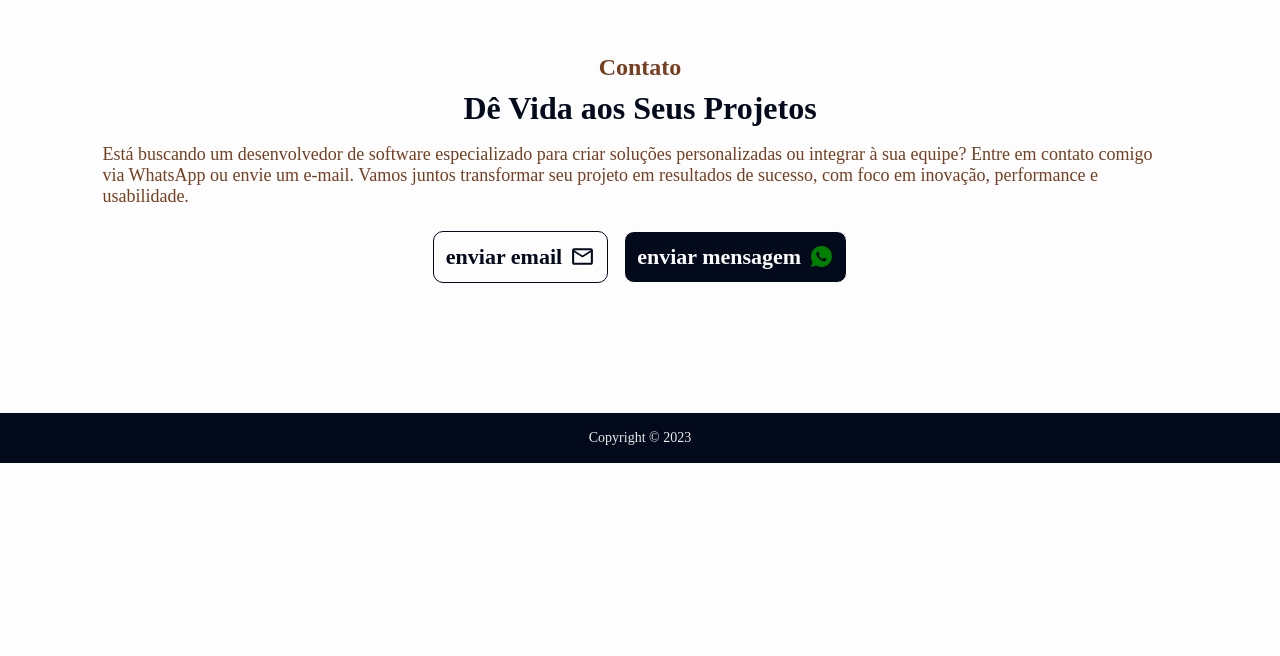
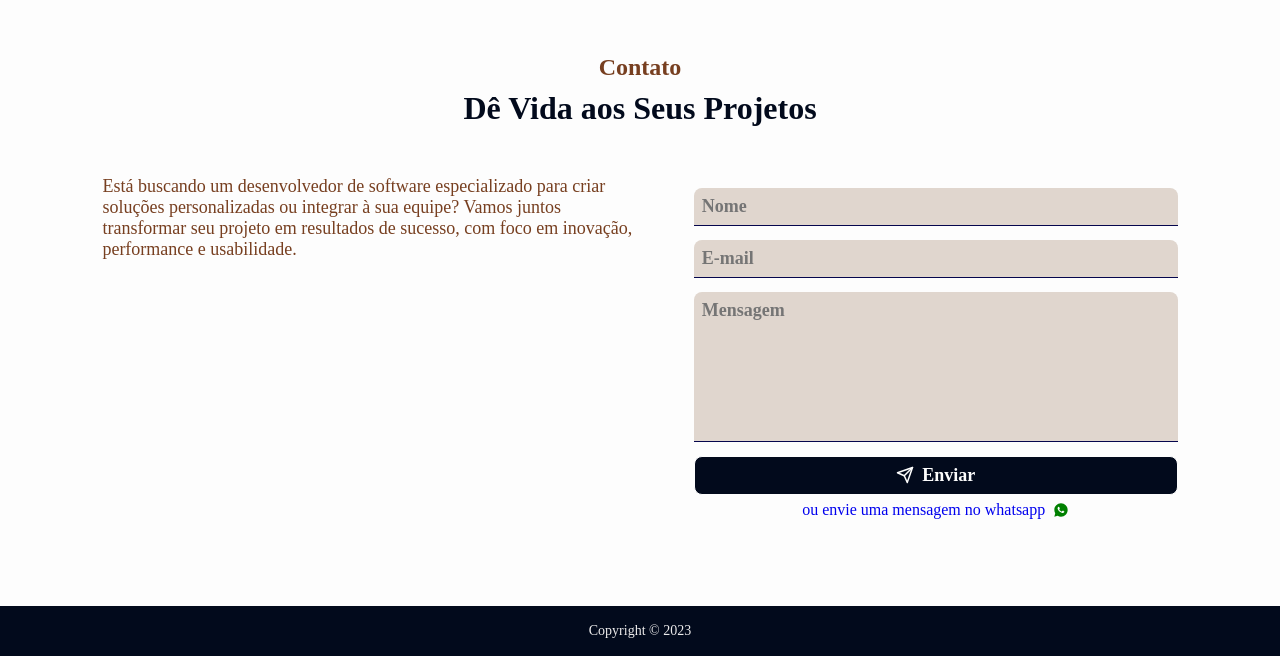
Before and after one commit to RaffaSants/raffa-dev, a Next.js app: page / in a window 1280 px wide. Shown: the part 3063-3719 px from the top of the page. Before the commit the page ends 3526 px from the top, so only its background shows below. Built offline with nearby package versions, Linux system fonts and the light colour scheme.

Commit message:
refact contact section

```diff
--- a/src/app/(pages)/(home)/components/contact-form/contact-form.tsx
+++ b/src/app/(pages)/(home)/components/contact-form/contact-form.tsx
@@ -1,6 +1,8 @@
+import { ButtonCTA } from '@/app/components/buttons/CTAs/component';
 import './styles.scss';
 
 import { FiSend } from 'react-icons/fi';
+import { RiWhatsappFill } from 'react-icons/ri';
 
 export const ContactForm = () => {
   return (
@@ -21,10 +23,21 @@ export const ContactForm = () => {
         <textarea placeholder="Mensagem" minLength={3} name="message" />
         <p className="msgError">*a mensage deve contar no mínimo 3 digítos</p>
       </label>
-      <button type="button">
-        <FiSend />
-        Enviar
-      </button>
+      <section className="actions">
+        <ButtonCTA variant="primary">
+          <FiSend />
+          Enviar
+        </ButtonCTA>
+        <a
+          aria-label="chat on whatsapp"
+          href="https://wa.me/5521982794006"
+          target="_blank"
+          rel="noopener noreferrer"
+        >
+          ou envie uma mensagem no whatsapp{' '}
+          <RiWhatsappFill className="icon" fill="green" />
+        </a>
+      </section>
     </form>
   );
 };
--- a/src/app/(pages)/(home)/components/contact-form/styles.scss
+++ b/src/app/(pages)/(home)/components/contact-form/styles.scss
@@ -1,10 +1,10 @@
 .ContactForm{
-    width: 50%;
+    width: 100%;
     display: flex;
     flex-direction: column;
     flex-wrap: nowrap;
-    gap: 2.4rem;
-    padding: 1.2rem;
+    gap: 1.4rem;
+    padding: 1.2rem 0;
 
     label{
         display: flex;
@@ -15,9 +15,9 @@
             width: 100%;
             padding: 0.8rem;
             border-radius: 0.8rem 0.8rem 0rem 0rem;
-            background-color: #C8A48A;
-            border-bottom: 0.1rem solid #ECEBEB;
-            color: #FFFFFF;
+            background-color: #e0d6ce;
+            border-bottom: 0.1rem solid #05064d;
+            color: var(--font-color-primary);
             font-size: 1.8rem;
             font-weight: 600;
         }
@@ -27,28 +27,48 @@
             resize: none;
         };
 
-        textarea:invalid~p,
-        input:invalid~p {
+        textarea:invalid ~ .msgError,
+        input:invalid ~ .msgError {
             display: unset;
         }
 
-        p{
+        .msgError{
             display: none;
             font-size: 1.1rem;
             font-weight: 700;
             color: blanchedalmond;
         }
 
+
     }
 
-    button{
+    .actions{
+        width: 100%;
         display: flex;
+        flex-direction: column;
         align-items: center;
         justify-content: center;
-        padding: 0.8rem;
-        gap: 0.8rem;
-        font-size: 1.8rem;
-        font-weight: 600;
-        border-radius: 0.8rem;
+        gap: 0.6rem;
+
+        .cta{
+            width: 100%;
+        }
+
+        a{
+            display: flex;
+            align-items: center;
+            justify-content: center;
+            gap: 0.8rem;
+            font-size: 1.6rem;
+
+            &:hover{
+                color: var(--font-color-secondary);
+            }
+
+        }
+    }
+
+    @media screen and (min-width: 768px){
+        width: 45%;
     }
 }
--- a/src/app/(pages)/(home)/components/services-cards/styles.scss
+++ b/src/app/(pages)/(home)/components/services-cards/styles.scss
@@ -21,12 +21,12 @@
             position: relative;
             animation: fade-in-left cubic-bezier(0.390, 0.575, 0.565, 1.000) both;
             animation-timeline: view();
-            animation-range: start;
+            animation-range: 10% 50%;
         }
         &:nth-child(3){
             animation: fade-in-left cubic-bezier(0.390, 0.575, 0.565, 1.000) both;
             animation-timeline: view();
-            animation-range: start;
+            animation-range: 10% 50%;
         }
 
         article{
--- a/src/app/(pages)/(home)/page.tsx
+++ b/src/app/(pages)/(home)/page.tsx
@@ -5,11 +5,12 @@ import { ToolsCards } from './components/tools-cards/component';
 import { ServicesCardList } from './components/services-cards/component';
 import { ProjectsSlide } from './components/porjects-slide/component';
 import { CallsToAction } from './components/calls to action/component';
+import { ContactForm } from './components/contact-form/contact-form';
 
 export default function Page() {
   return (
     <>
-      <section className="Introducion">
+      <section id="Introducion">
         <section className="SectionTexts">
           <h1>Desenvolvedor Web Full-Stack</h1>
           <p>
@@ -61,17 +62,21 @@ export default function Page() {
       </section>
       <section id="Contact">
         <section className="SectionTexts">
-          <h2 className="title">Contato</h2>
-          <h3 className="subtitle"> Dê Vida aos Seus Projetos</h3>
-          <p className="description">
-            Está buscando um desenvolvedor de software especializado para criar
-            soluções personalizadas ou integrar à sua equipe? Entre em contato
-            comigo via WhatsApp ou envie um e-mail. Vamos juntos transformar seu
-            projeto em resultados de sucesso, com foco em inovação, performance
-            e usabilidade.
-          </p>
+          <h3 className="title">Contato</h3>
+          <h2 className="subtitle"> Dê Vida aos Seus Projetos</h2>
         </section>
-        <CallsToAction />
+        <section>
+          <section className="SectionTexts">
+            <p className="description">
+              Está buscando um desenvolvedor de software especializado para
+              criar soluções personalizadas ou integrar à sua equipe? Vamos
+              juntos transformar seu projeto em resultados de sucesso, com foco
+              em inovação, performance e usabilidade.
+            </p>
+          </section>
+          <ContactForm />
+        </section>
+        {/*<CallsToAction />*/}
       </section>
     </>
   );
--- a/src/app/(pages)/(home)/styles.scss
+++ b/src/app/(pages)/(home)/styles.scss
@@ -1,6 +1,6 @@
 @import"/src/styles/animations/animations.scss";
 
-.Introducion{
+#Introducion{
     display: flex;
     flex-flow: row wrap-reverse;
     transition: all 350ms ease 0s;
@@ -22,7 +22,7 @@
         width: 100%;
         padding-top: 1.6rem;
 
-        h1{
+        h1,h2{
             user-select: none;
             font-weight: 700;
             line-height: 1.1;
@@ -76,8 +76,7 @@
 
 #Services,
 #Projects,
-#Tools,
-#Contact{
+#Tools, #Contact{
     display: flex;
     flex-direction: column;
     text-align: center;
@@ -133,10 +132,27 @@
 
 
 #Contact{
-    gap: 2.4rem;
-    padding-bottom: 50px;
+    gap: 1.6rem;
+
+    section:not([class]){
+        display: flex;
+        flex-direction: column;
+        gap: 4.8rem;
+    }
 
     @media screen and (min-width: 768px){
-        padding-bottom: 13rem;
+        padding-bottom: 7.5rem;
+        gap: 4.8rem;
+
+        section:not([class]){
+            flex-direction: row;
+            width: 100%;
+            justify-content: space-between;
+            gap: unset;
+
+            .SectionTexts{
+                width: 50%;
+            }
+        }
     }
 }
--- a/src/app/components/buttons/CTAs/styles.scss
+++ b/src/app/components/buttons/CTAs/styles.scss
@@ -1,9 +1,9 @@
 .cta{
     display: flex;
-    padding: 1.2rem;
+    padding: 0.8rem;
     gap: 0.8rem;
-    border-radius: 10px;
-    font-size: 2.2rem;
+    border-radius: 0.8rem;
+    font-size: 1.8rem;
     font-weight: 700;
     align-items: center;
     justify-content: center;
```
